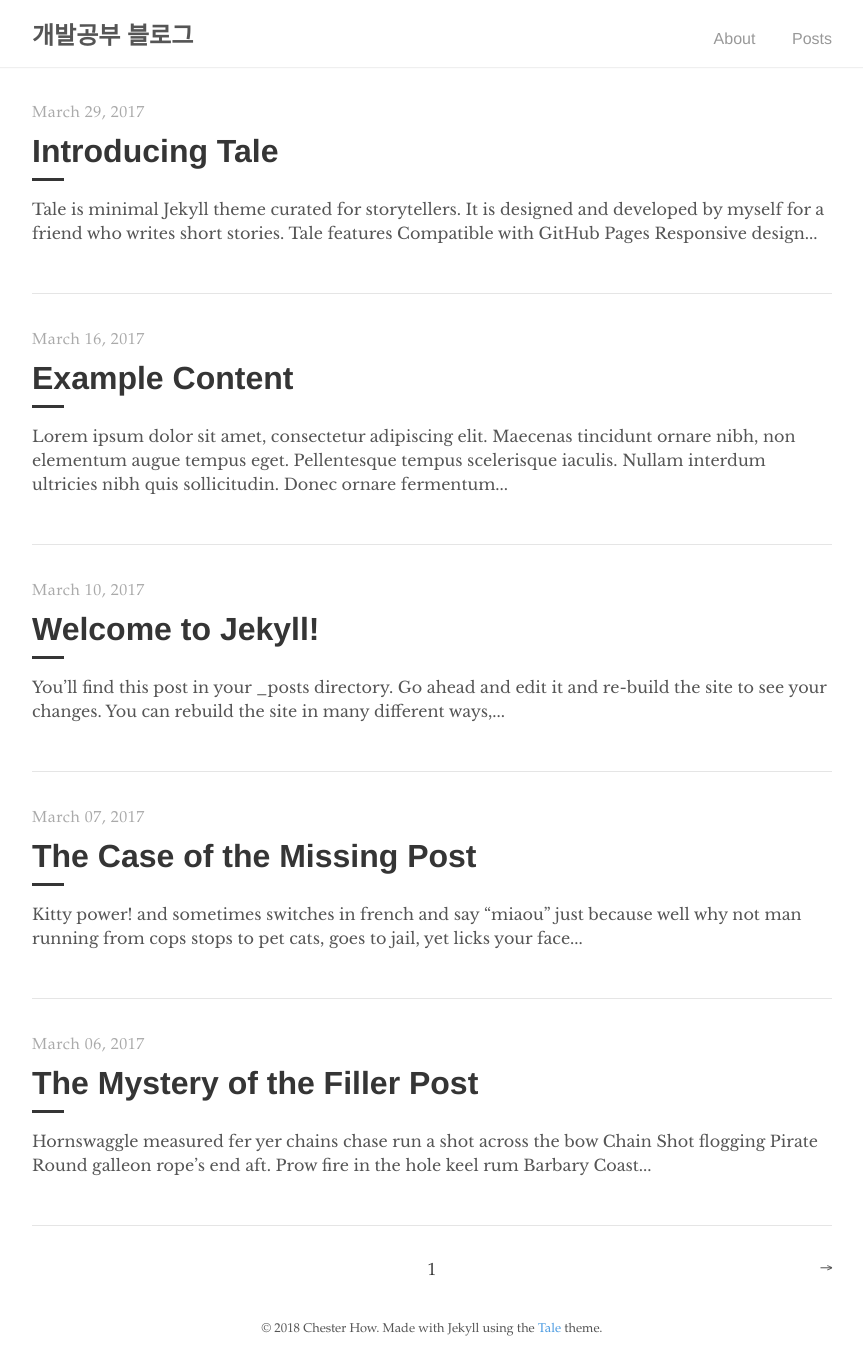
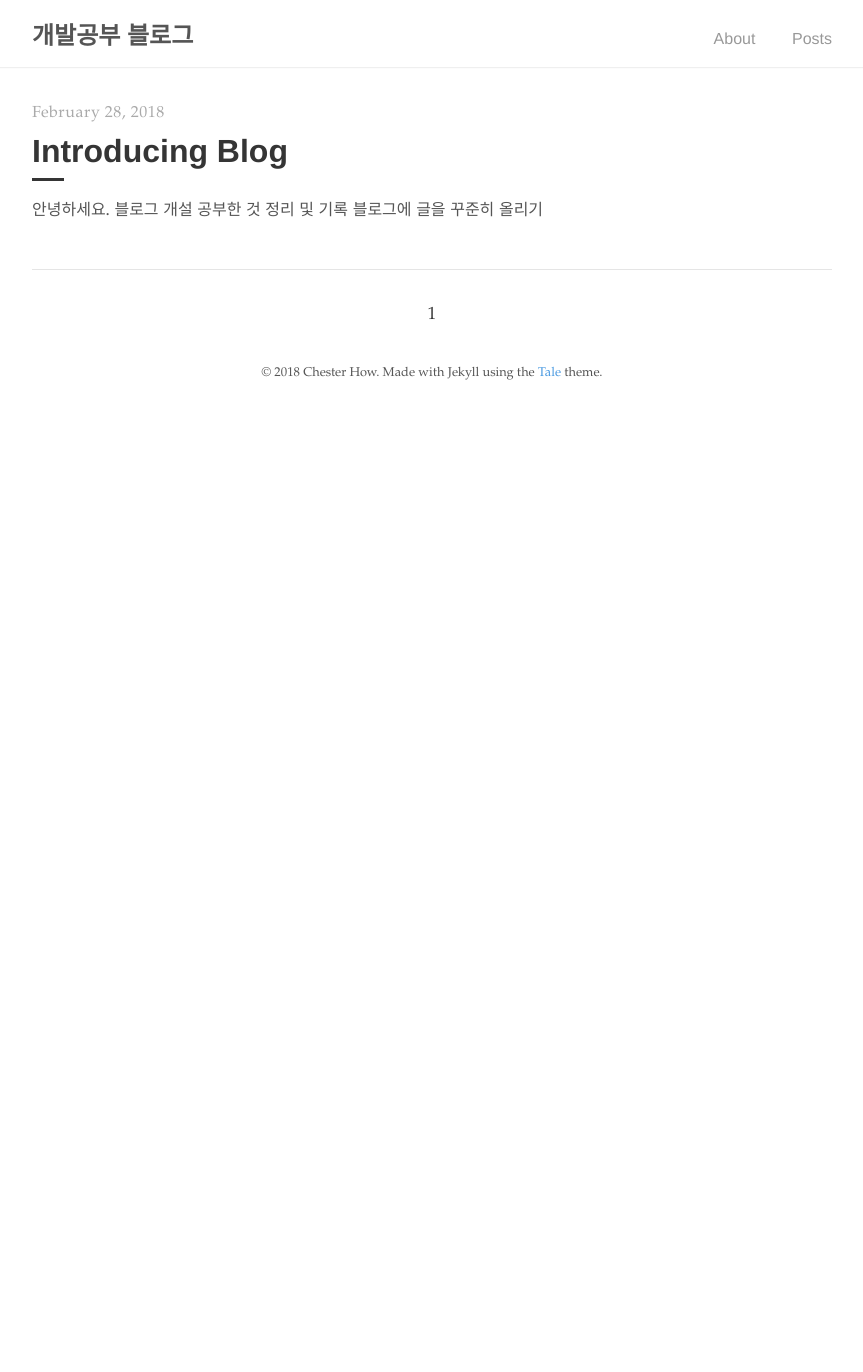
Before and after one commit to LeeCheongseon/LeeCheongseon.github.io, a Jekyll site: the page built from index.html, in a window 1280 px wide. Shown: the whole page, without its empty margins (208-1071 px from the left). Built offline with Jekyll 4.4.1, drawn with Linux system fonts in a browser that asks for light colours; the list of posts is cut into pages by our own code; after the commit the page ends 900 px from its top, so only the background shows below that.

Commit message:
writing post

```diff
--- a/_posts/2017-03-06-the-mystery-of-the-filler-post.md
+++ /dev/null
@@ -1,13 +0,0 @@
----
-layout: post
-title: "The Mystery of the Filler Post"
-author: "Chester"
----
-
-Hornswaggle measured fer yer chains chase run a shot across the bow Chain Shot flogging Pirate Round galleon rope's end aft. Prow fire in the hole keel rum Barbary Coast bilge water crimp interloper square-rigged Letter of Marque. Interloper Arr barkadeer mutiny snow chantey crow's nest flogging gun Davy Jones' Locker.
-
-Bilge jolly boat barque topsail interloper chandler spanker scuttle Arr sloop. Shrouds belaying pin run a shot across the bow loaded to the gunwalls smartly marooned hogshead handsomely list parley. Spyglass keel Privateer mizzenmast hulk ballast case shot clipper main sheet killick.
-
-Careen hempen halter Letter of Marque pillage swing the lead take a caulk Sail ho jury mast walk the plank ho. Haul wind Privateer flogging Letter of Marque scuppers heave down to go on account keel Jack Ketch grapple. Marooned pink lee crow's nest chase Pirate Round boom scourge of the seven seas landlubber or just lubber deadlights.
-
-[Pirate Ipsum](http://pirateipsum.me/)
--- a/_posts/2017-03-07-the-case-of-the-missing-post.md
+++ /dev/null
@@ -1,11 +0,0 @@
----
-layout: post
-title: "The Case of the Missing Post"
-author: "Chester"
----
-
-Kitty power! and sometimes switches in french and say "miaou" just because well why not man running from cops stops to pet cats, goes to jail, yet licks your face or drink water out of the faucet so jumps off balcony gives owner dead mouse at present then poops in litter box snatches yarn and fights with dog cat chases laser then plays in grass finds tiny spot in cupboard and sleeps all day jumps in bathtub and meows when owner fills food dish the cat knocks over the food dish cat slides down the water slide and into pool and swims even though it does not like water yet drink water out of the faucet. Pelt around the house and up and down stairs chasing phantoms.
-
-Sit in window and stare ooo, a bird! yum. Sit and stare. Sweet beast loves cheeseburgers. Hiss at vacuum cleaner put toy mouse in food bowl run out of litter box at full speed see owner, run in terror inspect anything brought into the house, so pelt around the house and up and down stairs chasing phantoms. Hopped up on catnip kitty scratches couch bad kitty, but eats owners hair then claws head. Lie on your belly and purr when you are asleep kitty power! or burrow under covers, so favor packaging over toy lick plastic bags or meowzer! yet unwrap toilet paper.
-
-[Cat Ipsum](http://www.catipsum.com/)
--- a/_posts/2017-03-10-welcome-to-jekyll.md
+++ /dev/null
@@ -1,25 +0,0 @@
----
-layout: post
-title:  "Welcome to Jekyll!"
-author: "Jekyll"
----
-
-You’ll find this post in your `_posts` directory. Go ahead and edit it and re-build the site to see your changes. You can rebuild the site in many different ways, but the most common way is to run `jekyll serve`, which launches a web server and auto-regenerates your site when a file is updated.
-
-To add new posts, simply add a file in the `_posts` directory that follows the convention `YYYY-MM-DD-name-of-post.ext` and includes the necessary front matter. Take a look at the source for this post to get an idea about how it works.
-
-Jekyll also offers powerful support for code snippets: like these
-
-{% highlight ruby %}
-def print_hi(name)
-  puts "Hi, #{name}"
-end
-print_hi('Tom')
-#=> prints 'Hi, Tom' to STDOUT.
-{% endhighlight %}
-
-Check out the [Jekyll docs][jekyll-docs] for more info on how to get the most out of Jekyll. File all bugs/feature requests at [Jekyll’s GitHub repo][jekyll-gh]. If you have questions, you can ask them on [Jekyll Talk][jekyll-talk].
-
-[jekyll-docs]: https://jekyllrb.com/docs/home
-[jekyll-gh]:   https://github.com/jekyll/jekyll
-[jekyll-talk]: https://talk.jekyllrb.com/
--- a/_posts/2017-03-16-example-content.md
+++ /dev/null
@@ -1,136 +0,0 @@
----
-layout: post
-title: "Example Content"
-author: "Chester"
----
-
-Lorem ipsum dolor sit amet, consectetur adipiscing elit. Maecenas tincidunt ornare nibh, non elementum augue tempus eget. Pellentesque tempus scelerisque iaculis. Nullam interdum ultricies nibh quis sollicitudin. Donec ornare fermentum facilisis. Ut at sem ac sem imperdiet varius a eget tortor. Nam eu augue eget orci semper maximus in eget augue. Mauris ornare, nisl ut suscipit consectetur, mi quam interdum tellus, at rutrum quam eros ultrices mi.
-
-# Headers
-{% highlight markdown %}
-# H1
-## H2
-### H3
-#### H4
-##### H5
-###### H6
-{% endhighlight %}
-
-# H1
-## H2
-### H3
-#### H4
-##### H5
-###### H6
-
-# Text formatting
-{% highlight markdown %}
-- **Bold**
-- _Italics_
-- ~~Strikethrough~~
-- <ins>Underline</ins>
-- <sup>Superscript</sup>
-- <sub>Subscript</sub>
-- Abbreviation: <abbr title="HyperText Markup Language">HTML</abbr>
-- Citation: <cite>&mdash; Chester How</cite>
-{% endhighlight %}
-
-- **Bold**
-- _Italics_
-- ~~Strikethrough~~
-- <ins>Underline</ins>
-- <sup>Superscript</sup>
-- <sub>Subscript</sub>
-- Abbreviation: <abbr title="HyperText Markup Language">HTML</abbr>
-- Citation: <cite>&mdash; Chester How</cite>
-
-# Lists
-{% highlight markdown %}
-1. Ordered list item 1
-2. Ordered list item 2
-3. Ordered list item 3
-
-* Unordered list item 1
-* Unordered list item 2
-* Unordered list item 3
-{% endhighlight %}
-
-1. Ordered list item 1
-2. Ordered list item 2
-3. Ordered list item 3
-
-* Unordered list item 1
-* Unordered list item 2
-* Unordered list item 3
-
-# Links
-{% highlight markdown %}
-Check out tale on [GitHub](https://github.com/chesterhow/tale).
-{% endhighlight %}
-
-Check out tale on [GitHub](https://github.com/chesterhow/tale).
-
-# Images
-{% highlight markdown %}
-![Placeholder image](https://placehold.it/800x400 "Placeholder image")
-
-![Image with caption](https://placehold.it/700x400 "Image with caption")
-_This is an image with a caption_
-{% endhighlight %}
-
-![Placeholder image](https://placehold.it/800x400 "Placeholder image")
-
-![Image with caption](https://placehold.it/700x400 "Image with caption")
-_This is an image with a caption_
-
-# Code and Syntax Highlighting
-Use back-ticks for `inline code`. Multi-line code snippets are supported too through Pygments.
-
-{% highlight js %}
-// Sample javascript code
-var s = "JavaScript syntax highlighting";
-alert(s);
-{% endhighlight %}
-
-{% highlight python %}
-# Sample python code
-s = "Python syntax highlighting"
-print s
-{% endhighlight %}
-
-Adding `linenos` to the Pyments tag enables line numbers.
-
-{% highlight js  linenos %}
-// Sample javascript code
-var s = "JavaScript syntax highlighting";
-alert(s);
-{% endhighlight %}
-
-# Blockquotes
-{% highlight markdown %}
-> Curabitur blandit tempus porttitor. Nullam quis risus eget urna mollis ornare vel eu leo. Nullam id dolor id nibh ultricies vehicula ut id elit.
-
-{% endhighlight %}
-
-> Curabitur blandit tempus porttitor. Nullam quis risus eget urna mollis ornare vel eu leo. Nullam id dolor id nibh ultricies vehicula ut id elit.
-
-# Horizontal Rule & Line Break
-{% highlight markdown %}
-Use `<hr>` for horizontal rules
-
-<hr>
-
-and `<br>` for line breaks.
-
-<br>
-{% endhighlight %}
-
-Use `<hr>` for horizontal rules
-
-<hr>
-
-and `<br>` for line breaks.
-
-<br>
-
-_The end_
--- a/_posts/2017-03-29-introducing-tale.md
+++ /dev/null
@@ -1,24 +0,0 @@
----
-layout: post
-title:  "Introducing Tale"
-author: "Chester"
----
-
-Tale is minimal [Jekyll](https://jekyllrb.com/) theme curated for storytellers. It is designed and developed by [myself](https://github.com/chesterhow/) for a friend who writes short stories.
-
-## Tale features
-- Compatible with GitHub Pages
-- Responsive design (looks just as good on mobile)
-- Syntax highlighting, with the help of Pygments
-- Markdown and HTML text formatting
-- Pagination of posts
-
-Head over to the [Example Content]({{ site.baseurl }}/2017-03-16/example-content) post for a showcase of Tale's text formatting features.
-
-## Browser Support
-Tale works on most if not all modern browsers, including Chrome, Safari and Firefox 👍🏼
-
-## Download or Contribute
-Tale is publicly hosted on GitHub, so go ahead and download or fork it at the [GitHub repository](https://github.com/chesterhow/tale). If you spot any bugs or have any suggestions, feel free to create an issue or make a pull request.
-
-Thanks for checking out Tale!
--- /dev/null
+++ b/_posts/2018-02-28-introducing-blog.md
@@ -0,0 +1,11 @@
+---
+layout: post
+title:  "Introducing Blog"
+author: "lee"
+---
+
+안녕하세요.
+
+## 블로그 개설
+- 공부한 것 정리 및 기록
+- 블로그에 글을 꾸준히 올리기
--- a/about.md
+++ b/about.md
@@ -5,11 +5,4 @@
 permalink: /about/
 ---
 
-A friend of mine writes short stories. One sunny day, I asked if he wanted a website to showcase his works and he agreed. I decided to use GitHub Pages to host his site. That way he wouldn't have to buy a domain and a server.
-
-While doing some research up on GitHub Pages, I accidentally chanced upon this _simple, blog-aware, static site generator_ called [Jekyll](https://jekyllrb.com/) which works really well with GitHub Pages. I figured it would do just fine for my friend and I set about searching for a pretty theme. I wanted a theme with a _book-ish_ vibe. Unfortunately, most of the themes were too modern. Eventually, I caved and begun working on my own theme. With the help of [Poole](https://github.com/poole/poole), the Jekyll Butler, I was able to build **Tale**.
-
-## Contribute
-Feel free to create an issue or make a pull request on [GitHub](https://github.com/chesterhow/tale).
-
-Thanks for reading!
+공부한 내용을 정리하는 블로그입니다.
```
Also changed, not shown: _posts/2017-03-05-pagination-post.md (deleted, +0 -7 lines).
